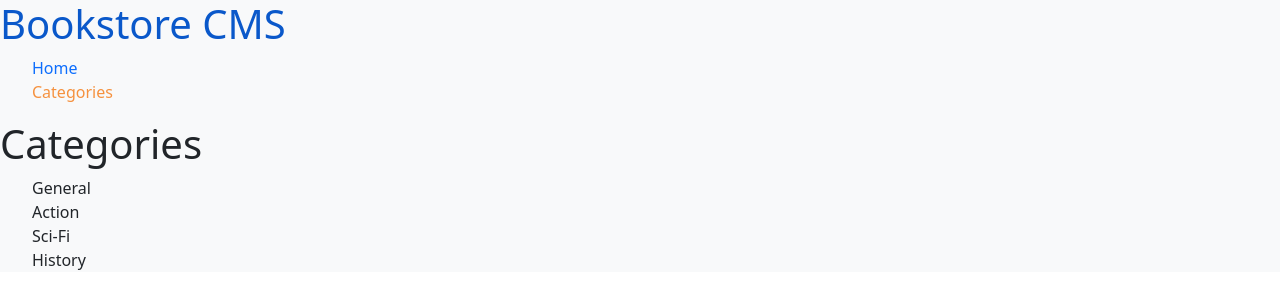
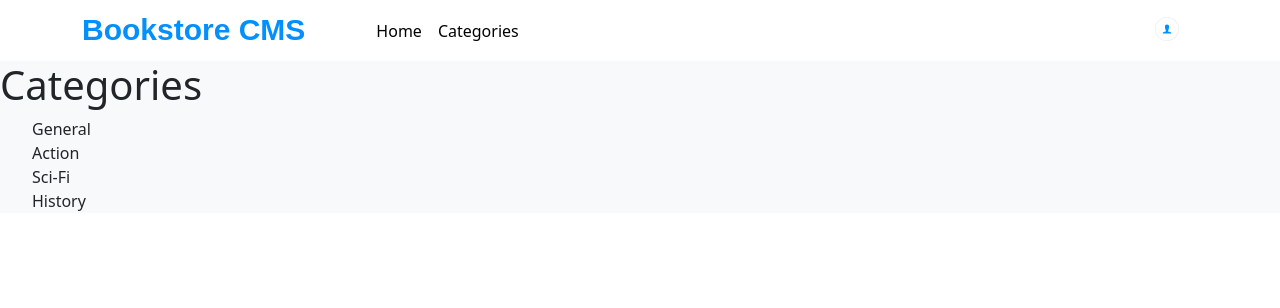
Before and after one commit to Abdelaziz-Mahdi/bookstore, a React (Create React App) app: page /categories in a window 1280 px wide. Shown: the top 308 px of the page. Built offline with nearby package versions, Linux system fonts and the light colour scheme; no server answers.

Commit message:
Create style for Nav

```diff
--- a/src/components/Nav.js
+++ b/src/components/Nav.js
@@ -1,32 +1,44 @@
 import React from 'react';
 import { Outlet, Link, NavLink } from 'react-router-dom';
+import '../styles/Nav.css';
 
 export default function Nav() {
   return (
     <>
       {' '}
-      <nav>
-        <h1>
-          <Link to="/">Bookstore CMS</Link>
-        </h1>
-        <ul>
-          <li>
+      <nav className="navbar navbar-expand-lg bc-white-two">
+        <div className="container">
+          <div className="navbar-brand">
+            <Link className="c-azure Bookstore-CMS" to="/">Bookstore CMS</Link>
+          </div>
+          <button className="navbar-toggler" type="button" data-bs-toggle="collapse" data-bs-target="#navbarSupportedContent" aria-controls="navbarSupportedContent" aria-expanded="false" aria-label="Toggle navigation">
+            <span className="navbar-toggler-icon" />
+          </button>
+          <div className="collapse navbar-collapse" id="navbarSupportedContent">
+            <ul className="navbar-nav me-auto mb-2 mb-lg-0">
+              <li className="nav-item">
                 <NavLink
-              style={({ isActive }) => (isActive ? { color: '#f5913e' } : {})}
+                  className="nav-link active"
+                  aria-current="page"
                   to="/"
                 >
                   Home
                 </NavLink>
               </li>
-          <li>
+              <li className="nav-item">
                 <NavLink
-              style={({ isActive }) => (isActive ? { color: '#f5913e' } : {})}
+                  className="nav-link"
                   to="/categories"
                 >
                   Categories
                 </NavLink>
               </li>
             </ul>
+            <Link className="navbar-brand" to="/">
+              <img src={`${process.env.PUBLIC_URL}/user-icon.svg`} alt="Logo" width="30" height="24" className="d-inline-block align-text-top" />
+            </Link>
+          </div>
+        </div>
       </nav>
       <Outlet />
     </>
--- /dev/null
+++ b/src/styles/Nav.css
@@ -0,0 +1,18 @@
+:root {
+  --bubble-gum-pink: #ff5ab7;
+  --black: #1e1e1e;
+  --pinkish-grey: #c7c7c7;
+  --very-light-pink: #c4c4c4;
+  --pale-grey: #f5f6fa;
+  --white: #fafafa;
+  --white-two: #fff;
+  --white-three: #e8e8e8;
+  --black-5: rgba(0, 0, 0, 0.05);
+  --medium-blue: #307bbe;
+  --azure: #0290ff;
+  --cool-blue: #4386bf;
+}
+
+.bc-white-two {
+  background-color: var(--white-two);
+}
```
Lines whose indentation alone changed are shown as unchanged.
